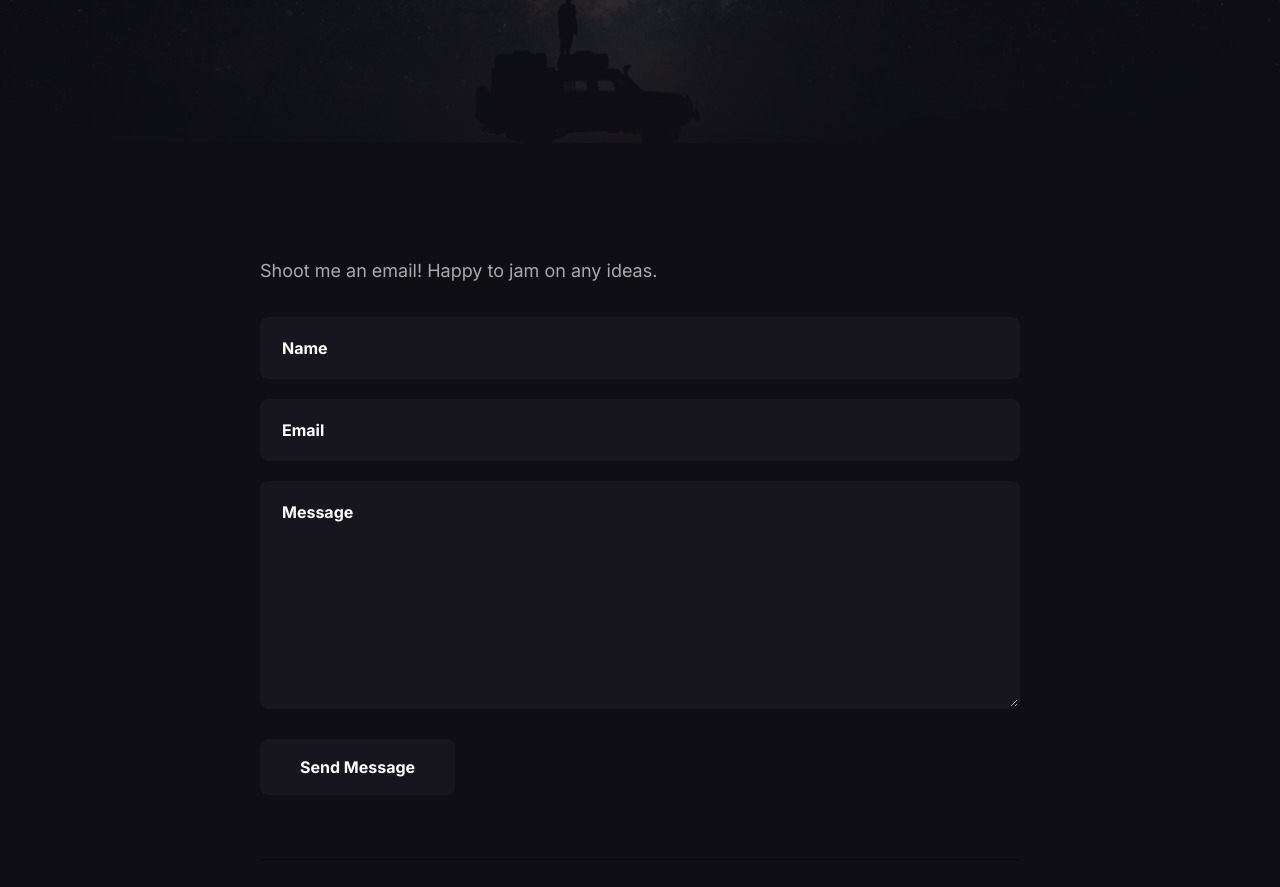
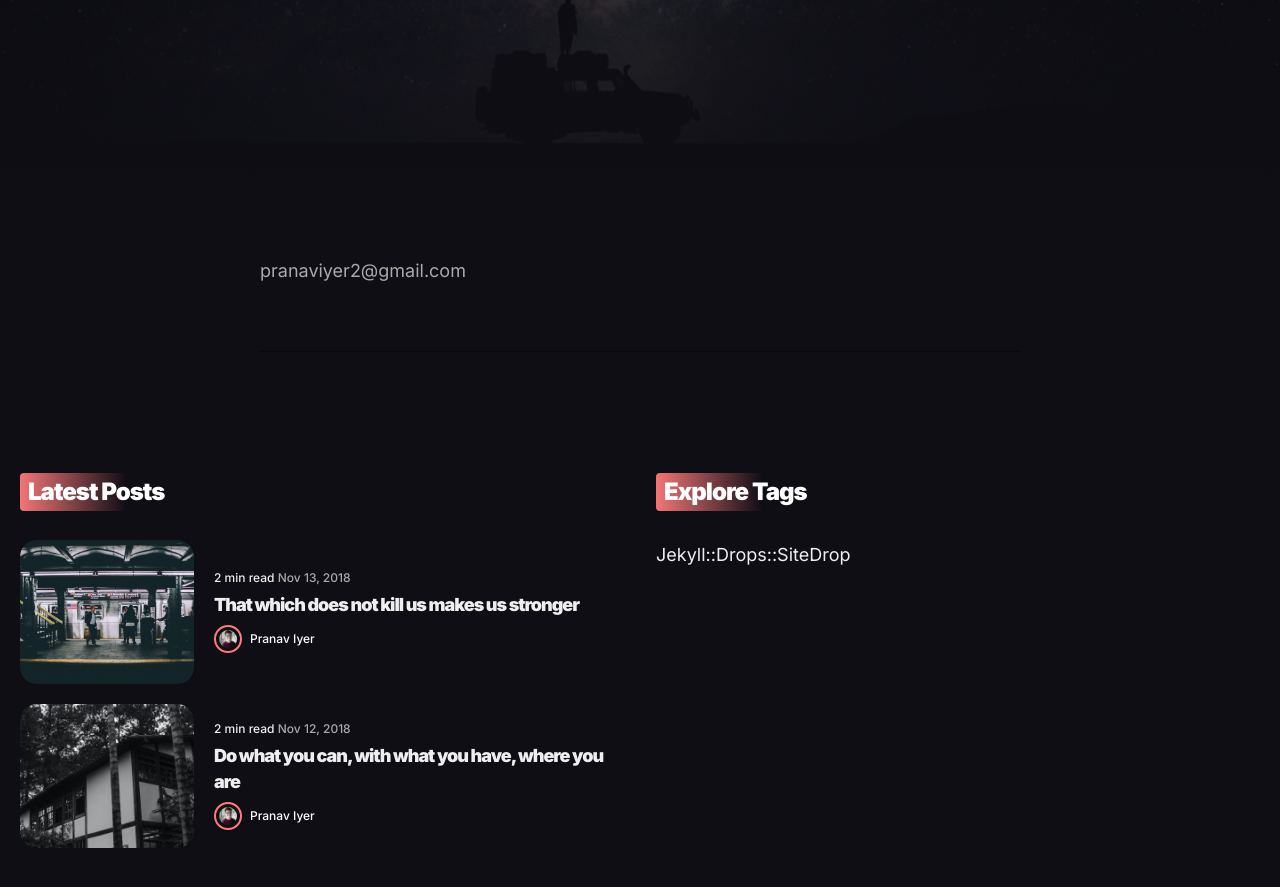
Before and after one commit to pranav270-create/pranav270-create.github.io, a Jekyll site: the page built from _pages/contact.html, in a window 1280 px wide and 900 px high, scrolled down 440 px. Shown: the top 887 px of the window. Built offline with Jekyll 4.4.1, drawn with Linux system fonts in a browser that asks for light colours; nearby versions of some CDN libraries.

Commit message:
removed contact form for email

```diff
--- a/_pages/contact.html
+++ b/_pages/contact.html
@@ -4,7 +4,10 @@
 permalink: /contact/
 image: '/images/45.jpg'
 ---
-<div class="form-container">
+pranaviyer2@gmail.com
+<hr>
+
+<!-- <div class="form-container">
   {% if site.contact.description %}
   <p class="contact-description">{{site.contact.description}}</p>
   {% endif %}
@@ -28,4 +31,4 @@
     <input type="hidden" name="_next" value="{{ site.baseurl }}/contact/thanks/" />
   </form>
   <hr>
-</div>
+</div> -->
```
